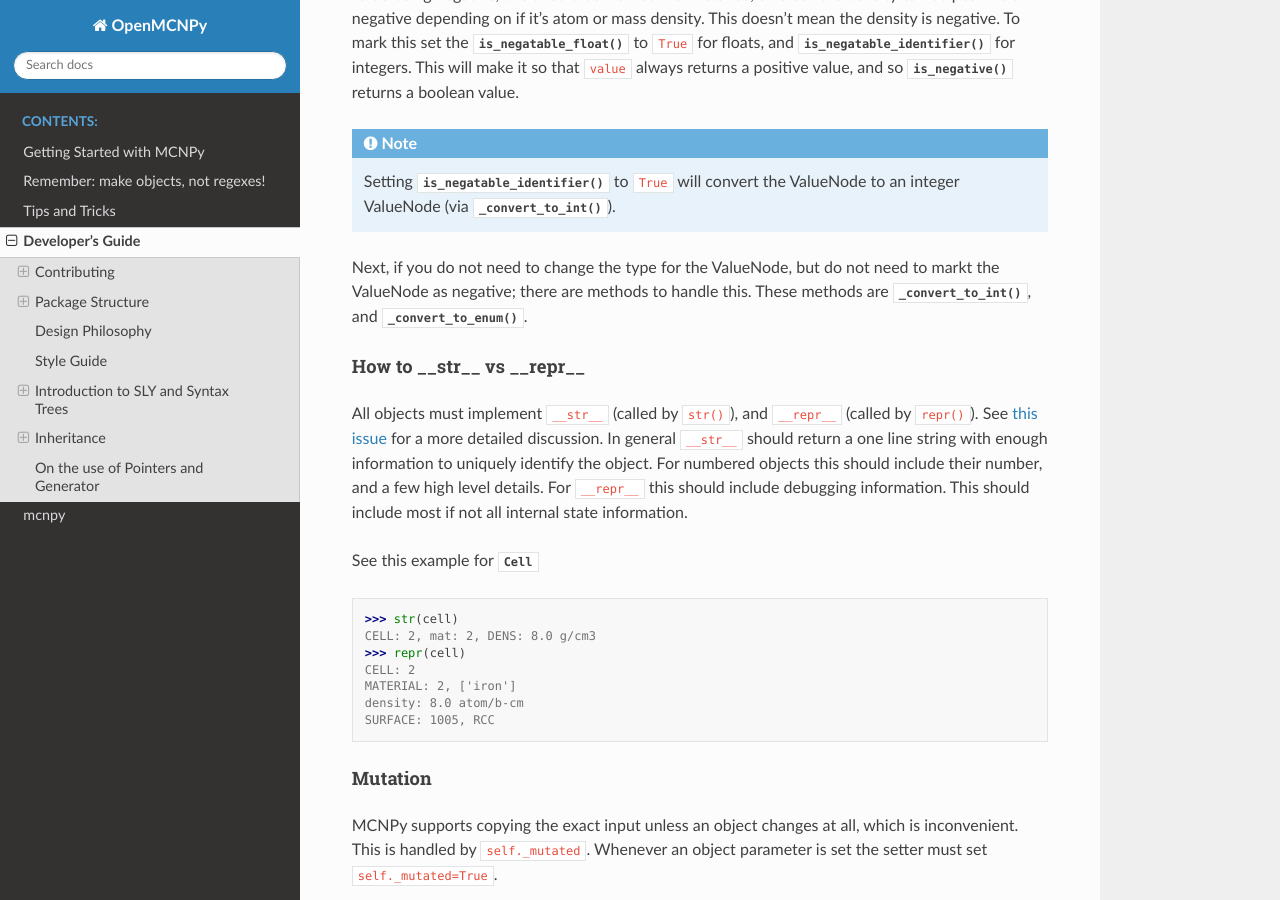
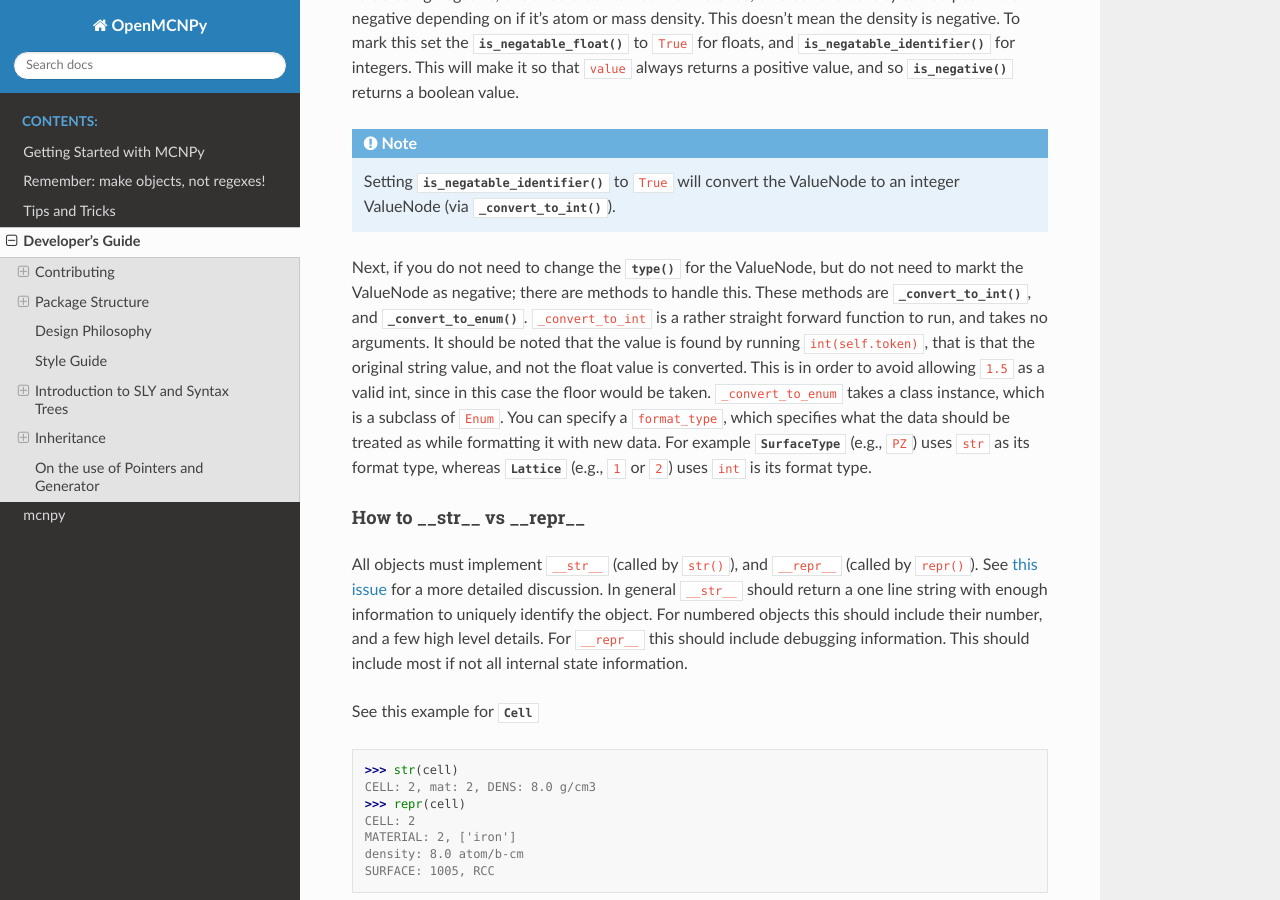
Before and after one commit to idaholab/MontePy, a Sphinx documentation site: the page built from doc/source/developing.rst, in a window 1280 px wide and 900 px high, scrolled down 6323 px. Built offline with Sphinx 7.4.7 and the Read the Docs theme 2.0.0, drawn with Linux system fonts in a browser that asks for light colours.

Commit message:
Finished rough draft of parsing syntax tree

```diff
--- a/doc/source/developing.rst
+++ b/doc/source/developing.rst
@@ -307,12 +307,17 @@ This will make it so that ``value`` always returns a positive value, and so :fun
    Setting :func:`~mcnpy.input_parser.syntax_node.ValueNode.is_negatable_identifier` to ``True``
    will convert the ValueNode to an integer ValueNode (via :func:`~mcnpy.input_parser.syntax_node.ValueNode._convert_to_int`).
 
-Next, if you do not need to change the type for the ValueNode, but do not need to markt the ValueNode as negative;
+Next, if you do not need to change the :func:`~mcnpy.input_parser.syntax_node.ValueNode.type` for the ValueNode, but do not need to markt the ValueNode as negative;
 there are methods to handle this.
 These methods are :func:`~mcnpy.input_parser.syntax_node.ValueNode._convert_to_int`, and
 :func:`~mcnpy.input_parser.syntax_node.ValueNode._convert_to_enum`.
-
-
+``_convert_to_int`` is a rather straight forward function to run, and takes no arguments.
+It should be noted that the value is found by running ``int(self.token)``, that is that the original string value, and not the float value is converted.
+This is in order to avoid allowing ``1.5`` as a valid int, since in this case the floor would be taken.
+``_convert_to_enum`` takes a class instance, which is a subclass of ``Enum``.
+You can specify a ``format_type``, which specifies what the data should be treated as while formatting it with new data.
+For example :class:`~mcnpy.surfaces.surface_type.SurfaceType` (e.g., ``PZ``) uses ``str`` as its format type,
+whereas :class:`~mcnpy.data_inputs.lattice.Lattice` (e.g., ``1`` or ``2``) uses ``int`` is its format type.
 
 How to __str__ vs __repr__
 """"""""""""""""""""""""""""
```
